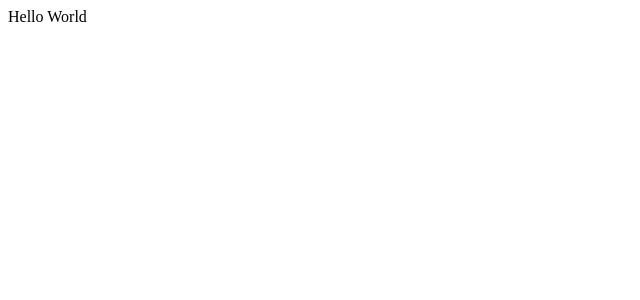
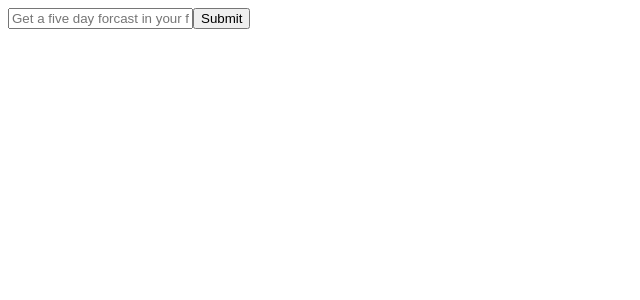
Before and after one commit to gghughunishvili/react, a React app in the folder weather-app/: page / in a window 1280 px wide. Shown: the top 300 px of the page, without its empty margins (0-640 px from the left). Built offline with nearby package versions, Linux system fonts and the light colour scheme; the HTML template or start-up script is replaced by a standard one.

Commit message:
from zero; now we can start actual implementation

```diff
--- a/weather-app/src/components/App.js
+++ b/weather-app/src/components/App.js
@@ -1,11 +1,12 @@
 import React, { Component } from 'react'
+import SearchBar from '../containers/SearchBar'
 
 export default class App extends Component {
 
   render () {
     return (
-      <div className="class-name">
-          Hello World
+      <div className="container">
+        <SearchBar />
       </div>
     )
   }
--- a/weather-app/src/containers/search_bar.js
+++ b/weather-app/src/containers/SearchBar.js
@@ -1,7 +1,4 @@
 import React, {Component} from 'react'
-import {connect} from 'react-redux'
-import {bindActionCreators} from 'redux'
-import {fetchWeather} from '../actions/index'
 
 class SearchBar extends Component {
   constructor (props) {
@@ -19,8 +16,6 @@ class SearchBar extends Component {
 
   onFormSubmit (event) {
     event.preventDefault()
-
-    this.props.fetchWeather(this.state.term)
     this.setState({term: ''})
   }
 
@@ -40,8 +35,4 @@ class SearchBar extends Component {
   }
 }
 
-function mapDispatchToProps (dispatch) {
-  return bindActionCreators({fetchWeather}, dispatch)
-}
-
-export default connect(null, mapDispatchToProps)(SearchBar)
+export default SearchBar
```
